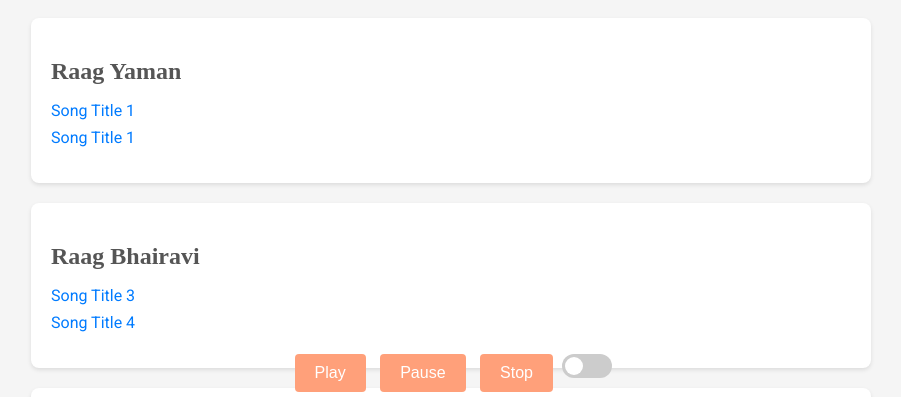
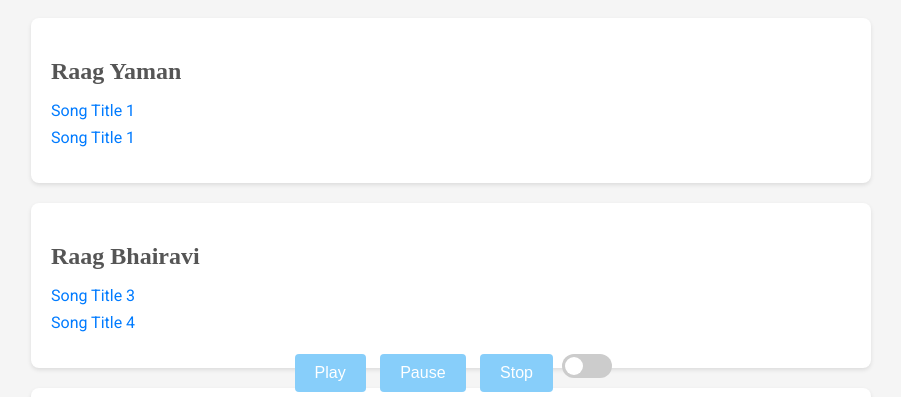
Before and after one commit to RitikDutta/RaagaRhythms, a plain HTML site: page index.html in a window 1280 px wide. Shown: the part 403-800 px from the top of the page, without its empty margins (189-1090 px from the left). Drawn offline with Linux system fonts and the light colour scheme; a script that the page names is missing.

Commit message:
code formatting

```diff
--- a/style.css
+++ b/style.css
@@ -207,7 +207,7 @@ input:checked + .slider:before {
 .nowrap button {
     padding: 10px 20px;
     margin: 5px;
-    background-color: lightsalmon;
+    background-color: lightskyblue;
     color: #fff;
     border: none;
     border-radius: 4px;
```
